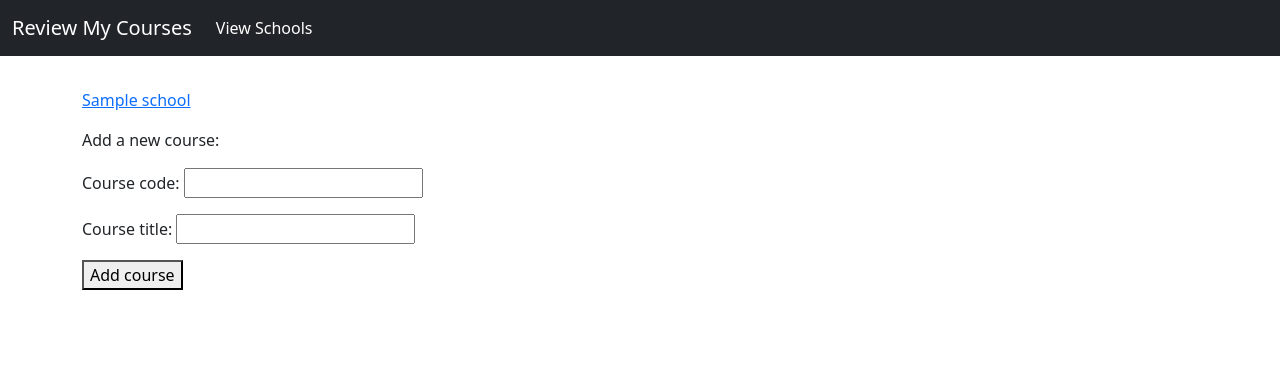
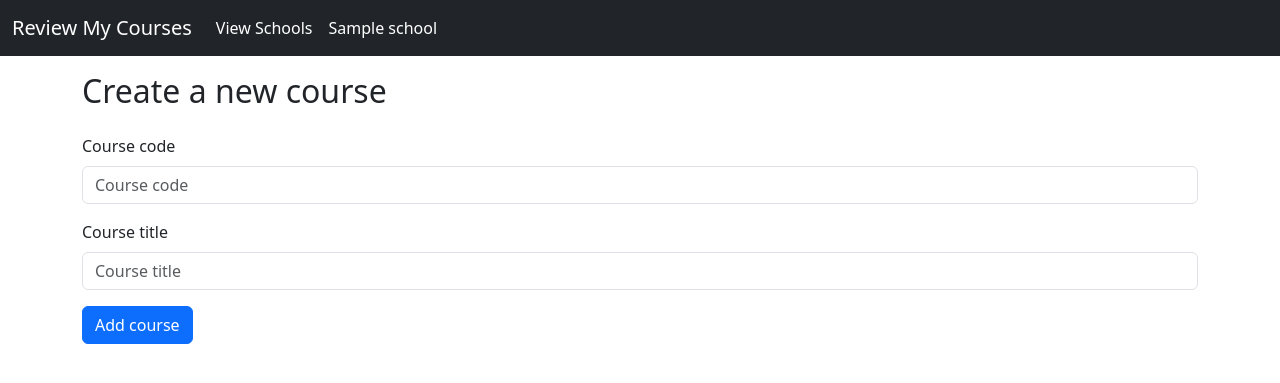
Before and after one commit to nkallem/review_my_courses, a Django app: page /new_course/1/ in a window 1280 px wide. Shown: the top 383 px of the page. Run offline with Django 4.2, Linux system fonts and the light colour scheme; tables that the repository leaves empty hold one stand-in row (values such as "Sample post"); some libraries are stand-ins or nearby versions.

Commit message:
Adding styling for new_course.html

```diff
--- a/review_my_courses/templates/review_my_courses/base.html
+++ b/review_my_courses/templates/review_my_courses/base.html
@@ -25,7 +25,8 @@
             <li class="nav-item">
               <a class="nav-link active" aria-current="page"
                  href="{% url 'review_my_courses:schools' %}">View Schools</a>
-            </li>bo
+            </li>
+            {% block page_nav %}{% endblock page_nav %}
           </ul>
         </div>
       </div>
--- a/review_my_courses/templates/review_my_courses/new_course.html
+++ b/review_my_courses/templates/review_my_courses/new_course.html
@@ -1,13 +1,23 @@
 {% extends "review_my_courses/base.html" %}
+{% load django_bootstrap5 %}
+
+{% block page_nav %}
+    <li class="nav-item">
+        <a class="nav-link active" aria-current="page"
+           href="{% url 'review_my_courses:school' school.id %}">{{ school.name }}</a>
+    </li>
+{% endblock page_nav %}
+
+{% block page_header %}
+    <h2>Create a new course</h2>
+{% endblock page_header %}
 
 {% block content %}
 
-    <p><a href="{% url 'review_my_courses:school' school.id %}">{{ school.name }}</a></p>
-    <p>Add a new course:</p>
     <form action="{% url 'review_my_courses:new_course' school.id %}" method='post'>
         {% csrf_token %}
-        {{ form.as_p }}
-        <button name='submit'>Add course</button>
+        {% bootstrap_form form %}
+        <button name='submit' class="btn btn-primary">Add course</button>
     </form>
 
 {% endblock content %}
```
Also changed, not shown: review_my_courses/templates/review_my_courses/course.html (+7 -0 lines).
